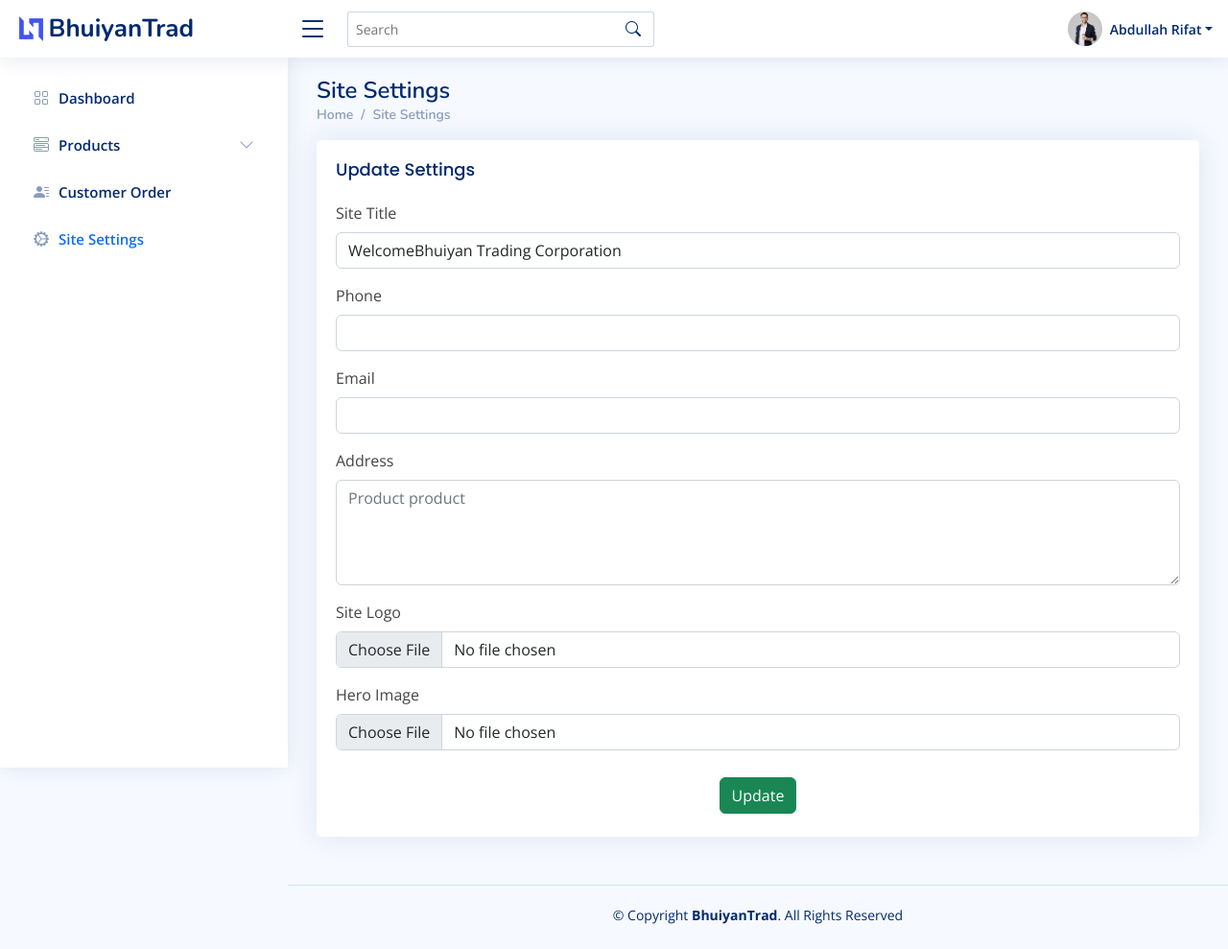
After one commit to Rifat977/bhuiyan-trad, a Django app: page /user/site-settings/ in a window 1280 px wide. The commit adds this page. Shown: the whole page at 96% size. Run offline with Django 3.2, Linux system fonts and the light colour scheme; a user stored in the database is signed in; data comes from the database, SQL or seed files in the repository; some libraries are stand-ins or nearby versions.

Commit message:
gallery images

```diff
--- a/backend/forms.py
+++ b/backend/forms.py
@@ -21,3 +21,8 @@ class ProductForm(forms.ModelForm):
     class Meta:
         model = Product
         fields = '__all__'
+
+class GalleryImageForm(forms.ModelForm):
+    class Meta:
+        model = GalleryImage
+        fields = ('image',)
--- a/backend/models.py
+++ b/backend/models.py
@@ -71,9 +71,12 @@ class Product(models.Model):
     productdesc = models.TextField(null=True, blank=True)
     subcategory = models.ForeignKey(Subcategory, on_delete=models.CASCADE)
     featureimage = models.ImageField(upload_to=product_path, null=False, blank=False)
-    galleryimage = models.ImageField(upload_to=product_path, null=False, blank=False, default="default.jpg")
 
     @property
     def slug(self):
         name = self.name
         return name.replace(' ', '-').lower()
+
+class GalleryImage(models.Model):
+    product = models.ForeignKey(Product, default=None, on_delete=models.CASCADE)
+    image = models.ImageField(upload_to=product_path, default=None)
--- a/backend/templates/admin/edit/product.html
+++ b/backend/templates/admin/edit/product.html
@@ -72,6 +72,11 @@
                                 <input type="file" name="featureimage" class="form-control" id="inputEmail4">
                             </div>
                             <div class="col-12">
+                                {% for image in galleryImages %}
+                                <img src="{{image.image.url}} " style="height: 130px; " class="img-fluid m-3 " />
+                                <a href="{% url 'backend:delete-gallery-image' image.id product.id %}" class="btn btn-danger btn-sm"> <i class="bx bxs-trash-alt"></i></a>
+                                {% endfor %}
+                                <br>
                                 <label for="inputEmail4" class="form-label">Gallery Images</label>
                                 <input type="file" name="galleryimage" class="form-control" multiple id="inputEmail4">
                             </div>
--- a/backend/templates/admin/products.html
+++ b/backend/templates/admin/products.html
@@ -6,7 +6,6 @@
         <nav>
             <ol class="breadcrumb">
                 <li class="breadcrumb-item"><a href="#">Product</a></li>
-                <li class="breadcrumb-item"><a href="{% url 'backend:add-product' %}">Add Product</a></li>
             </ol>
         </nav>
     </div>
--- /dev/null
+++ b/backend/templates/admin/site_setting.html
@@ -0,0 +1,75 @@
+{% extends '../asset/base.html' %} {% load static %} {% block content %}
+<main id="main" class="main">
+
+    <div class="pagetitle">
+        <h1>Site Settings</h1>
+        <nav>
+            <ol class="breadcrumb">
+                <li class="breadcrumb-item"><a href="#">Home</a></li>
+                <li class="breadcrumb-item"><a href="{% url 'backend:dashboard' %}">Site Settings</a></li>
+            </ol>
+        </nav>
+    </div>
+    <!-- End Page Title -->
+
+    <section class="section">
+        <div class="row">
+            {% for error in errors %}
+            <div class="alert alert-danger bg-danger text-light border-0 alert-dismissible fade show" role="alert">
+                {{error}}
+                <button type="button" class="btn-close btn-close-white" data-bs-dismiss="alert" aria-label="Close"></button>
+            </div>
+            {% endfor %} {% for message in messages %}
+            <div class="alert alert-success bg-success text-light border-0 alert-dismissible fade show" role="alert">
+                {{message}}
+                <button type="button" class="btn-close btn-close-white" data-bs-dismiss="alert" aria-label="Close"></button>
+            </div>
+            {% endfor %}
+            <div class="col-lg-12">
+                <div class="card">
+                    <div class="card-body">
+                        <h5 class="card-title">Update Settings</h5>
+
+                        <!-- Vertical Form -->
+                        <form class="row g-3" method="POST" enctype="multipart/form-data" action="{% url 'backend:add-category' %}">
+                            {% csrf_token %}
+                            <div class="col-12">
+                                <label for="inputNanme4" class="form-label">Site Title</label>
+                                <input type="text" name="name" required class="form-control" value="WelcomeBhuiyan Trading Corporation" id="inputNanme4">
+                            </div>
+                            <div class="col-12">
+                                <label for="inputNanme4" class="form-label">Phone</label>
+                                <input type="number" name="name" required class="form-control" value="" id="inputNanme4">
+                            </div>
+                            <div class="col-12">
+                                <label for="inputNanme4" class="form-label">Email</label>
+                                <input type="email" name="name" required class="form-control" value="" id="inputNanme4">
+                            </div>
+                            <div class="col-12">
+                                <label for="inputNanme4" class="form-label">Address</label>
+                                <textarea name="productdesc" name="prodcutdesc" class="form-control" rows="4" placeholder="Product product"></textarea>
+                            </div>
+                            <div class="col-12">
+                                <label for="inputEmail4" class="form-label">Site Logo</label>
+                                <input type="file" name="image" required class="form-control" id="inputEmail4">
+                            </div>
+                            <div class="col-12">
+                                <label for="inputEmail4" class="form-label">Hero Image</label>
+                                <input type="file" name="image" required class="form-control" id="inputEmail4">
+                            </div>
+                            <div class="text-center mt-4">
+                                <button type="submit" class="btn btn-success m-1">Update</button>
+                            </div>
+                        </form>
+                        <!-- Vertical Form -->
+
+                    </div>
+                </div>
+
+            </div>
+        </div>
+    </section>
+
+</main>
+<!-- End #main -->
+{% endblock %}
--- a/backend/templates/asset/header.html
+++ b/backend/templates/asset/header.html
@@ -3,7 +3,7 @@
 <header id="header" class="header fixed-top d-flex align-items-center">
 
     <div class="d-flex align-items-center justify-content-between">
-        <a href="index.html" class="logo d-flex align-items-center">
+        <a href="{% url 'backend:dashboard' %}" class="logo d-flex align-items-center">
             <img src="{% static 'assets/img/logo.png' %}" alt="">
             <span class="d-none d-lg-block">BhuiyanTrad</span>
         </a>
--- a/backend/templates/asset/sidebar.html
+++ b/backend/templates/asset/sidebar.html
@@ -43,16 +43,16 @@
                 </li>
             </ul>
         </li>
-        {% url 'backend:dashboard' as url %}
+        {% url 'backend:customers' as url %}
         <li class="nav-item">
-            <a class="nav-link collapsed {% if request.path == url %}text-primary{% endif %}" href="{% url 'backend:dashboard' %}">
+            <a class="nav-link collapsed {% if request.path == url %}text-primary{% endif %}" href="{% url 'backend:customers' %}">
                 <i class="bi bi-person-lines-fill"></i>
                 <span>Customer Order</span>
             </a>
         </li>
-        {% url 'backend:dashboard' as url %}
+        {% url 'backend:site-settings' as url %}
         <li class="nav-item">
-            <a class="nav-link collapsed {% if request.path == url %}text-primary{% endif %}" href="{% url 'backend:dashboard' %}">
+            <a class="nav-link collapsed {% if request.path == url %}text-primary{% endif %}" href="{% url 'backend:site-settings' %}">
                 <i class="bi bi-gear-wide-connected"></i>
                 <span>Site Settings</span>
             </a>
--- a/backend/urls.py
+++ b/backend/urls.py
@@ -10,6 +10,7 @@ urlpatterns = [
     path('logout/', views.Logout, name="logout"),
 
     path('profile/', views.Profile, name="profile"),
+    path('change-password/', views.ChangePassword, name="change-password"),
 
     path('add-category/', views.AddCategory, name="add-category"),
     path('edit-category/<int:pk>/', views.EditCategory, name="edit-category"),
@@ -24,4 +25,10 @@ urlpatterns = [
     path('products/', views.ProductsView, name="products"),
     path('edit-product/<int:pk>', views.EditProduct, name="edit-product"),
     path('delete-product/<int:pk>', views.DeleteProduct, name="delete-product"),
+
+    path('delete-gallery-image/<int:pk>/<int:red>', views.DeleteGalleryImage, name="delete-gallery-image"),
+
+    path('customers/', views.CustomerView, name="customers"),
+    path('site-settings/', views.SiteSetting, name="site-settings"),
+
 ]
--- a/backend/views.py
+++ b/backend/views.py
@@ -3,7 +3,8 @@ from django.contrib import messages
 from django.contrib.auth import authenticate, login, logout
 from django.contrib.auth.decorators import login_required
 from .decorators import unauthenticated_user, is_admin
-from django.conf import settings
+from django.contrib.auth.forms import PasswordChangeForm
+from django.contrib.auth import update_session_auth_hash
 from .forms import *
 
 # Create your views here.
@@ -169,11 +170,15 @@ def DeleteSubcategory(request, pk):
 def AddProduct(request):
     error = []
     if request.method == "POST":
-        name = request.POST['name']
-        # galleryImage = request.FILES.getlist('galleryimage')
+        images = request.FILES.getlist('galleryimage')
         form = ProductForm(request.POST, request.FILES)
         if form.is_valid():
             form.save()
+            for img in images:
+                GalleryImage.objects.create(
+                    product = form.instance, image = img
+                )
+            messages.success(request, "Prodcut added successfully")
         else:
             for validation_error in form.errors.as_data():
                 error.append(validation_error + " field is required")
@@ -198,6 +203,7 @@ def ProductsView(request):
 def EditProduct(request, pk):
     entry = Product.objects.get(id=pk)
     old_img = entry.featureimage.path
+    images = request.FILES.getlist('galleryimage')
     error = []
     if request.method == "POST":
         form = ProductForm(request.POST, request.FILES, instance=entry)
@@ -206,6 +212,10 @@ def EditProduct(request, pk):
                 if(os.path.exists(old_img)):
                     os.remove(old_img)
             form.save()
+            for img in images:
+                GalleryImage.objects.create(
+                    product = form.instance, image = img
+                )
             messages.success(request, "Product update successfully!")
             return redirect('backend:products')
         else:
@@ -213,9 +223,11 @@ def EditProduct(request, pk):
                 error.append(validation_error + " field is required")
     product = Product.objects.get(id=pk)
     subcategory = Subcategory.objects.all()
+    galleryImages = GalleryImage.objects.filter(product=product)
     context = {
         'product' : product,
         'subcategory': subcategory,
+        'galleryImages': galleryImages,
         'errors' : error
     }
     return render(request, 'admin/edit/product.html', context)
@@ -253,3 +265,34 @@ def Profile(request):
         else:
             print(form.errors.as_data())
     return render(request, 'profile.html')
+
+@login_required
+def CustomerView(request):
+    return render(request, 'admin/customers.html')
+
+@login_required
+def SiteSetting(request):
+    return render(request, 'admin/site_setting.html')
+
+@login_required
+def ChangePassword(request):
+    if request.method == 'POST':
+        form = PasswordChangeForm(request.user, request.POST)
+        if form.is_valid():
+            user = form.save()
+            update_session_auth_hash(request, form.user)
+            messages.success(request, 'Your password was successfully updated!')
+            return redirect('backend:profile')
+        else:
+            for er in form.errors.as_data():
+                messages.error(request, form.errors.as_data()[er])
+    return redirect('backend:profile')
+
+@login_required
+def DeleteGalleryImage(request, pk, red):
+    entry = GalleryImage.objects.get(id=pk)
+    old_img = entry.image.path
+    if(os.path.exists(old_img)):
+        os.remove(old_img)
+    entry.delete()
+    return redirect('backend:edit-product', red)
```
Also changed, not shown: backend/templates/admin/customers.html (added, +72 -0 lines), backend/templates/profile.html (+12 -8 lines), backend/migrations/0008_auto_20221109_0243.py (added), backend/migrations/0009_alter_galleryimage_image.py (added), db.sqlite3, static/image/product/307792022-11-0930779.png (added), static/image/product/727852022-11-0972785_eUUHwXB.jpg (added), 1 other file.
